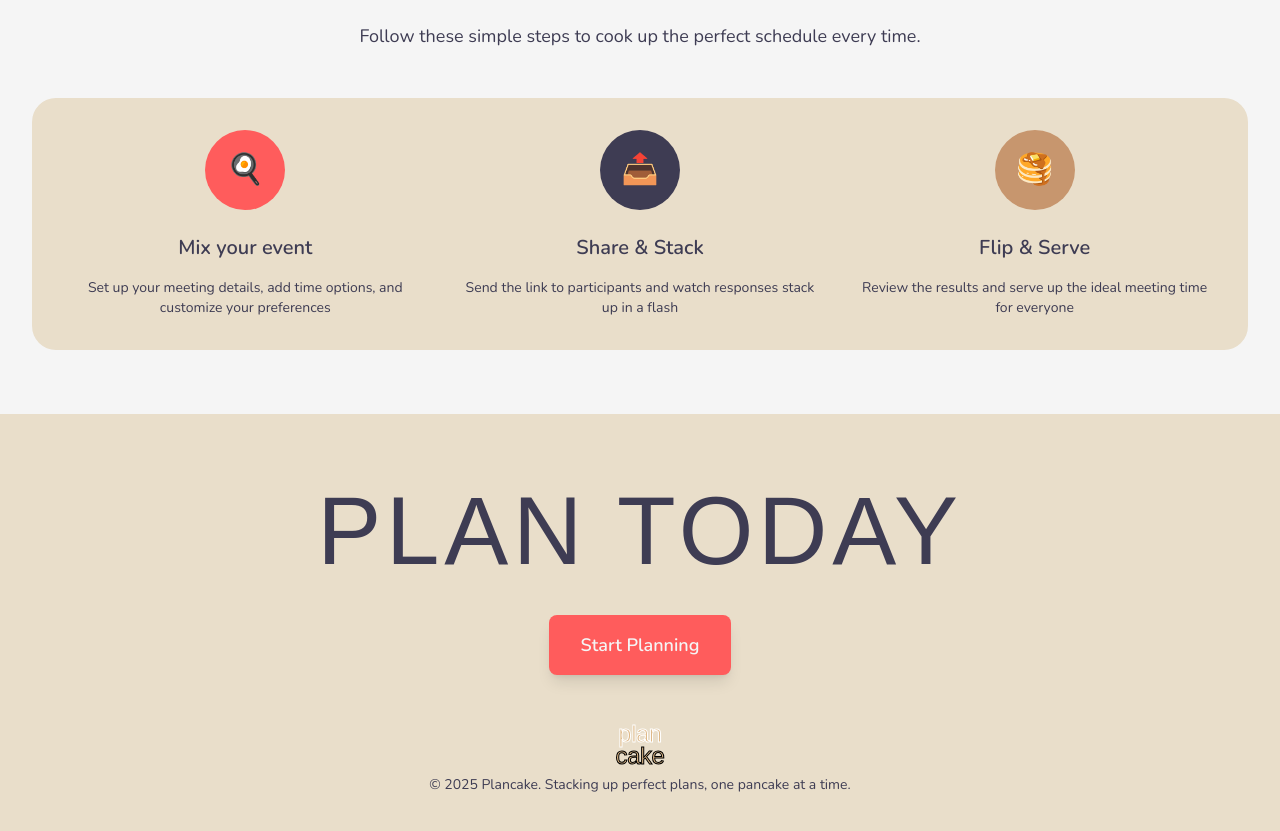
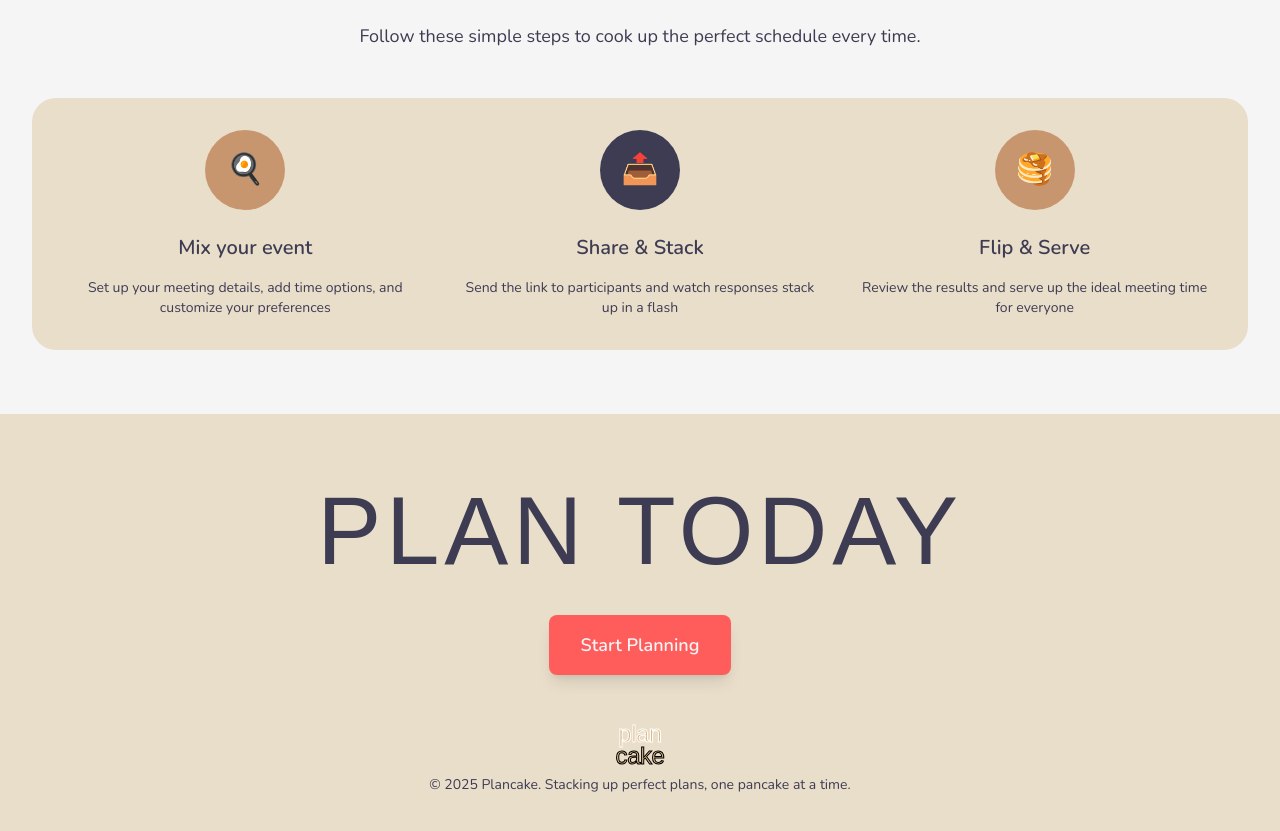
Before and after one commit to plan-cake/frontend, a Next.js app: page / in a window 1280 px wide. Shown: the part 1400-2231 px from the top of the page. Built offline with nearby package versions, Linux system fonts and the light colour scheme; no server answers; a web font is replaced by a local one.

Commit message:
Remove red from "golden stack recipe" section
It conflicted with the "accent color on buttons" rule.

```diff
--- a/app/page.tsx
+++ b/app/page.tsx
@@ -106,7 +106,7 @@ export default function Home() {
           <div className="rounded-3xl bg-bone p-8 text-violet dark:bg-gray-300">
             <div className="grid gap-8 md:grid-cols-3">
               <div className="text-center">
-                <div className="mx-auto mb-6 flex h-20 w-20 items-center justify-center rounded-full bg-red">
+                <div className="mx-auto mb-6 flex h-20 w-20 items-center justify-center rounded-full bg-lion">
                   <span className="text-3xl">🍳</span>
                 </div>
                 <h3 className="mb-4 text-xl font-semibold">Mix your event</h3>
```
